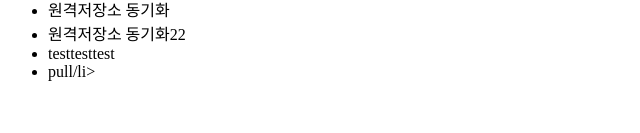
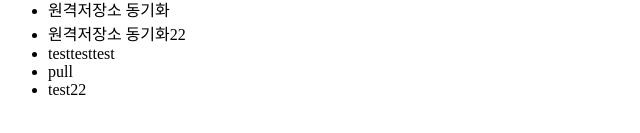
Before and after one commit to ChaHyeYoung/HY, a plain HTML site: page index.html in a window 1280 px wide. Shown: the part 189-322 px from the top of the page, 0-640 px from the left. Drawn offline with Linux system fonts and the light colour scheme.

Commit message:
test 충돌예제

```diff
--- a/index.html
+++ b/index.html
@@ -17,7 +17,8 @@
 			<li>원격저장소 동기화</li>
 			<li>원격저장소 동기화22</li>
 			<li>testtesttest</li>
-			<li>pull/li>
+			<li>pull</li>
+			<li>test22</li>
 		</ul>
 	</body>
 </html>
```
